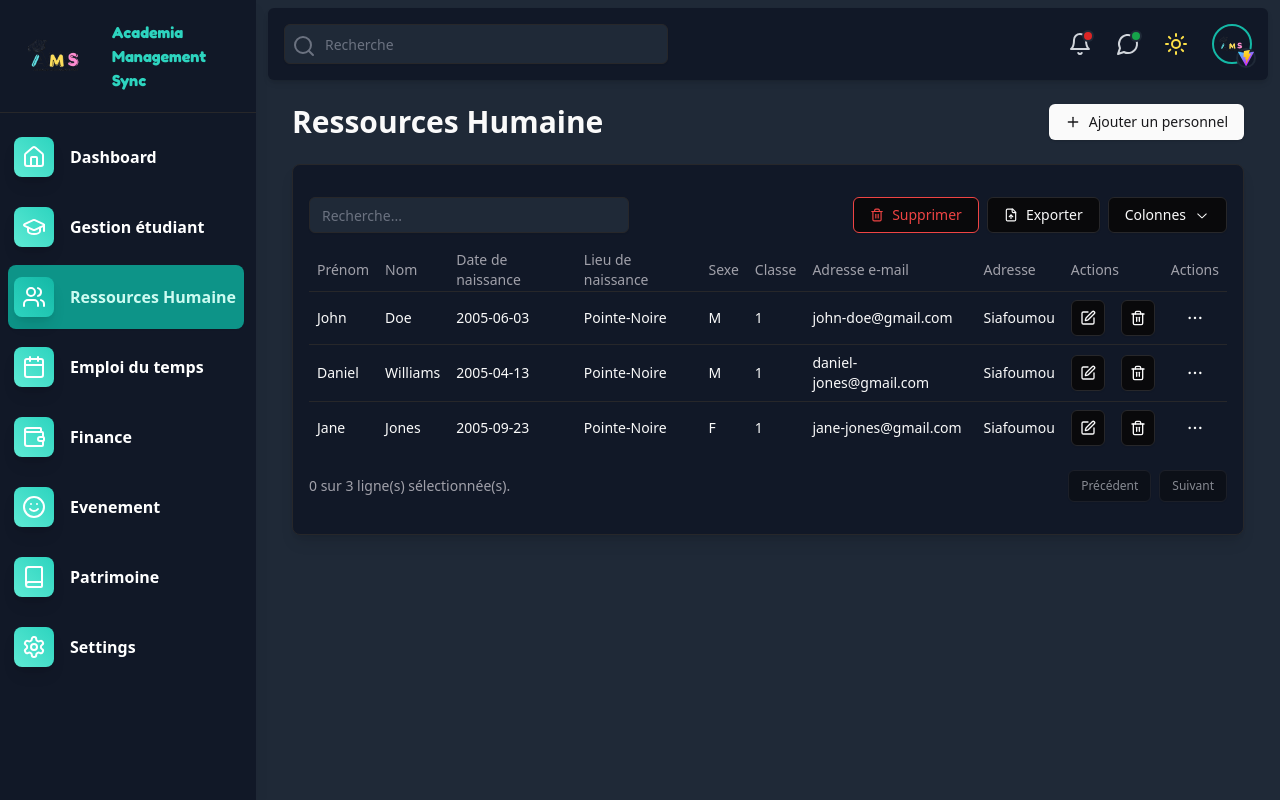
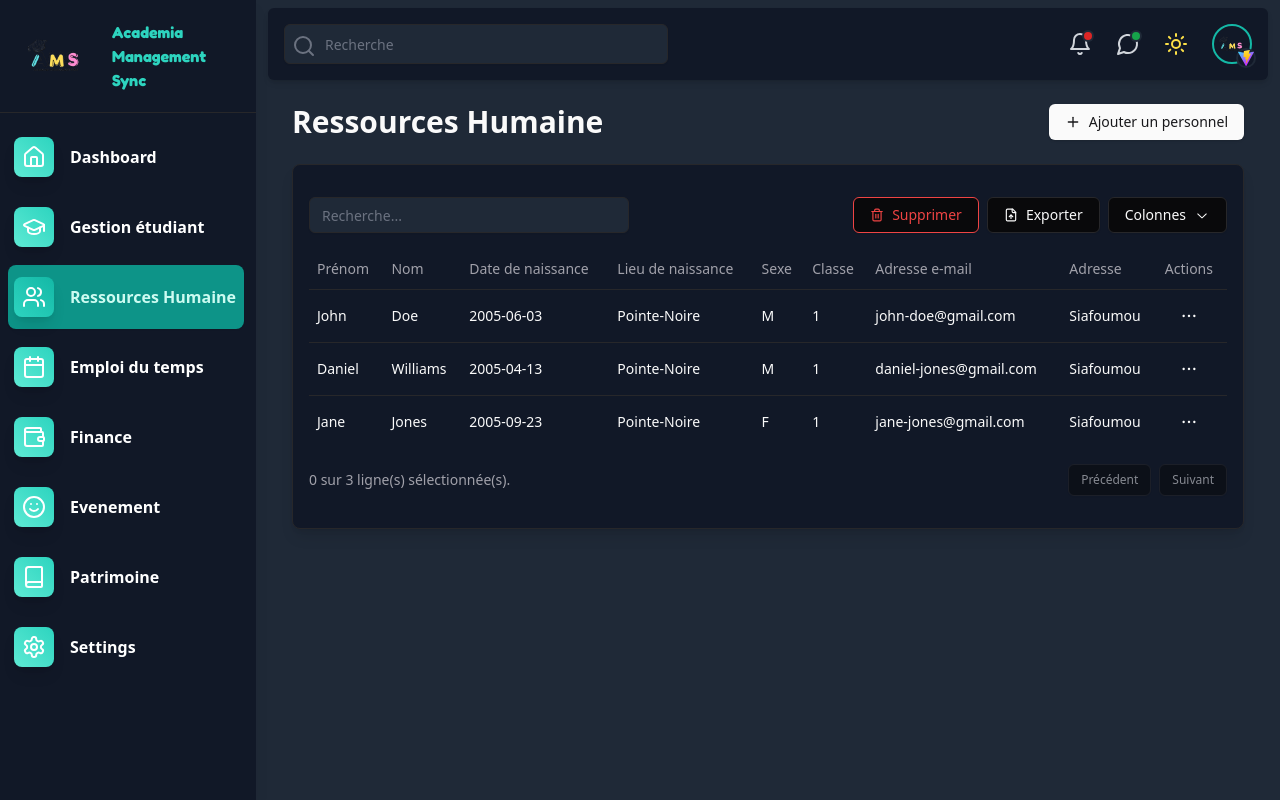
Before and after one commit to AureDulvresse/app.ams.io, a React (Vite) app: page /hr in a window 1280 px wide. Built offline with nearby package versions, Linux system fonts and the light colour scheme.

Commit message:
Update Staff.tsx

```diff
--- a/src/components/Staff.tsx
+++ b/src/components/Staff.tsx
@@ -37,21 +37,6 @@ const columns = [
   {
     accessorKey: "address",
     header: "Adresse",
-  },
-  {
-    accessorFn: (row: Student) => row,
-    id: "actions",
-    cell: () => (
-      <div className="flex items-center gap-4">
-        <Button variant="outline" className="p-2">
-          <Edit size={16} />
-        </Button>
-        <Button variant="outline" className="p-2">
-          <Trash2 size={16} />
-        </Button>
-      </div>
-    ),
-    header: "Actions",
   },
 ];
 
```
